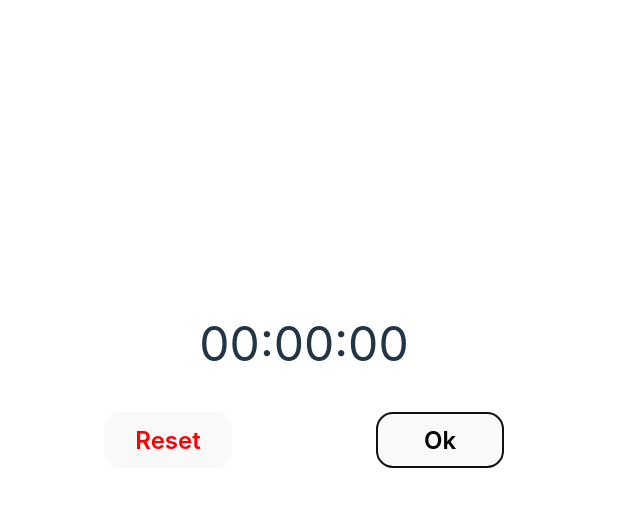
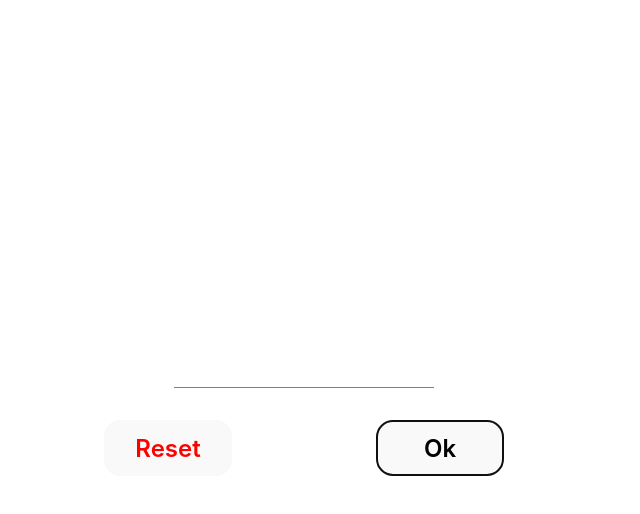
Before and after one commit to bigsaigon333/simple-stopwatch, a React (Vite) app: page / in a window 1280 px wide. Both pictures are taken after a click on the button "Start". Shown: the top 514 px of the page, without its empty margins (336-976 px from the left). Built offline with nearby package versions, Linux system fonts and the light colour scheme.

Commit message:
feat: Sign을  TimeString으로 대체한다

```diff
--- a/src/InputSection.tsx
+++ b/src/InputSection.tsx
@@ -28,20 +28,15 @@ export default function InputSection({ onSubmit }: InputsProps): JSX.Element {
     <div
       css={css`
         position: relative;
-        width: 100%;
-        height: 3rem;
-        padding: 0.25rem;
-        box-sizing: border-box;
-        text-align: right;
       `}
-      onClick={() => {
-        inputRef.current?.focus();
-        trigger();
-      }}
     >
       <TimeString
         value={value}
         focused={document.activeElement === inputRef.current}
+        onClick={() => {
+          inputRef.current?.focus();
+          trigger();
+        }}
       />
       <input
         ref={inputRef}
--- a/src/Sign.tsx
+++ b/src/Sign.tsx
@@ -1,7 +1,7 @@
-import { css } from "@emotion/react";
 import { useEffect } from "react";
 import useInterval from "./hooks/useInterval";
 import { useTimerState, useTimerStateDispatch } from "./timerContext";
+import TimeString from "./TimeString";
 
 interface SignProps {
   value: number;
@@ -25,15 +25,9 @@ export default function Sign({ value, onTimerChange }: SignProps) {
   }, [value]);
 
   return (
-    <p
-      css={css`
-        font-size: 3rem;
-        height: 3rem;
-        margin: 0;
-      `}
-    >
-      {toTimeString(value)}
-    </p>
+    <div>
+      <TimeString value={toTimeString(value)} />
+    </div>
   );
 }
 
@@ -46,5 +40,5 @@ function toTimeString(time: number): string {
   return [hours, minutes, seconds]
     .map((num) => num.toString())
     .map((str) => str.padStart(2, "0"))
-    .join(":");
+    .join("");
 }
--- a/src/TimeString.tsx
+++ b/src/TimeString.tsx
@@ -3,16 +3,18 @@ import { css } from "@emotion/react";
 export default function TimeString({
   value,
   focused = false,
+  onClick,
 }: {
   value: string;
   focused?: boolean;
+  onClick?: () => void;
 }): JSX.Element {
   const pad = "0".repeat(6 - value.length);
 
   const [H1, H2, M1, M2, S1, S2] = [...pad, ...value].map((char, index) => (
     <span
       css={css`
-        font-size: 2rem;
+        font-size: 3rem;
         ${index < pad.length ? "color: gray;" : "color: white;"}
         ${index === 5 && focused && "border-right: 1px solid white;"}
       `}
@@ -24,8 +26,26 @@ export default function TimeString({
   return (
     <div
       css={css`
-        display: inline-block;
+        display: inline-flex;
+        font-size: 2rem;
+        line-height: 1;
+        align-items: flex-end;
+        font-weight: 500;
+
+        box-sizing: border-box;
+        height: 4rem;
+
+        ${focused
+          ? css`
+              border-bottom: 2px solid white;
+              padding-bottom: 11px;
+            `
+          : css`
+              border-bottom: 1px solid gray;
+              padding-bottom: 12px;
+            `}
       `}
+      onClick={onClick}
     >
       {H1}
       {H2}
```
